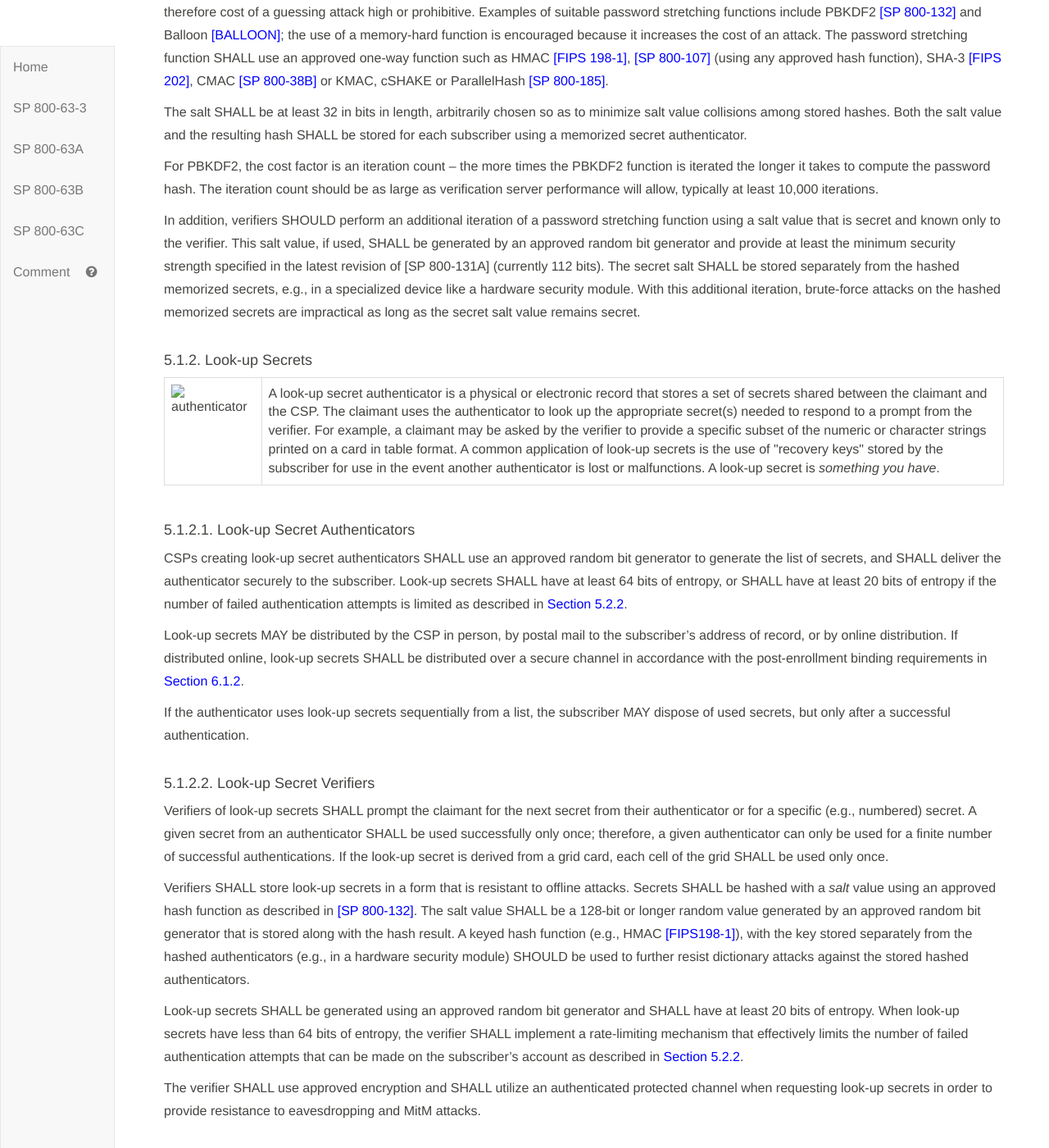
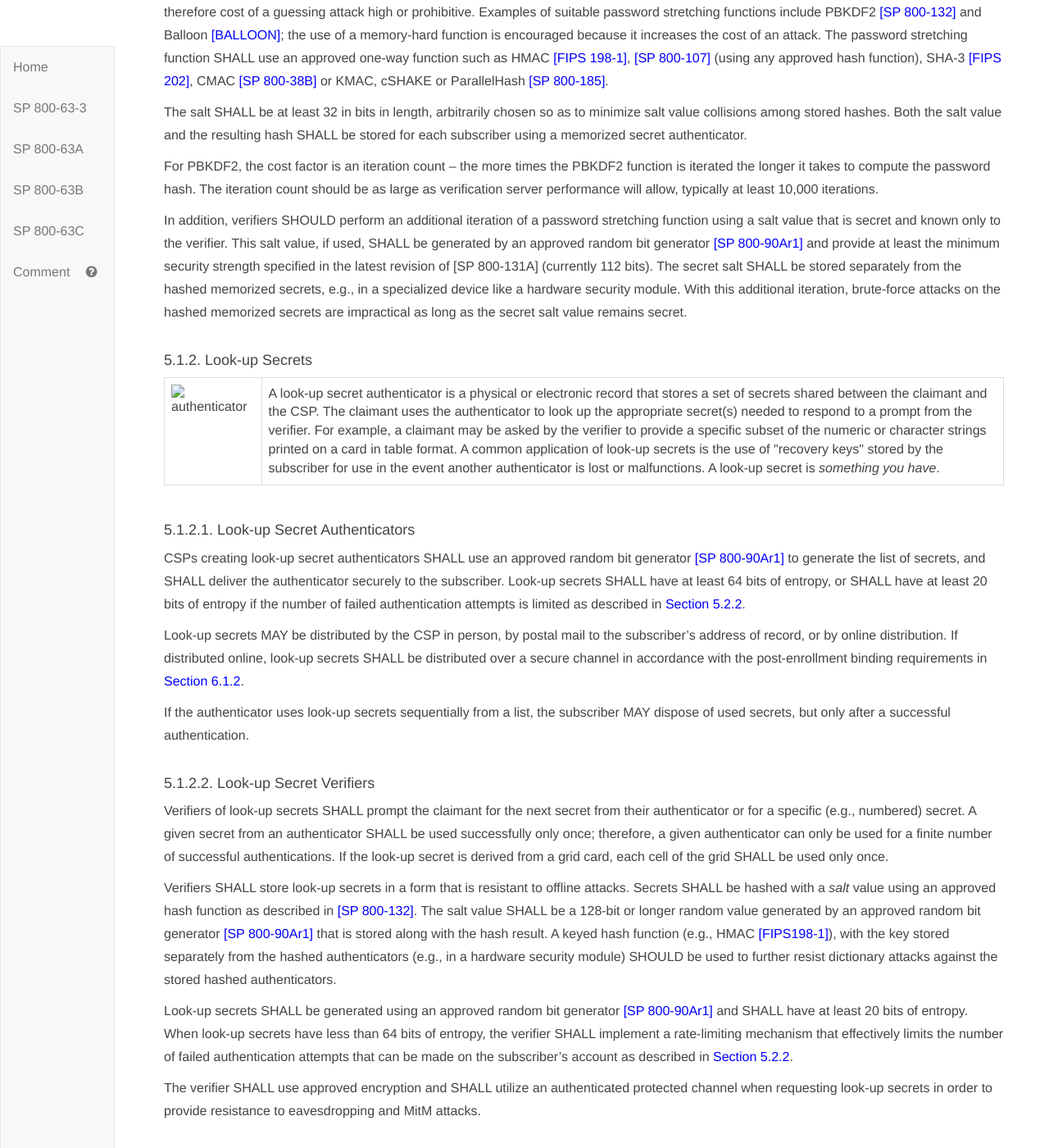
Before and after one commit to usnistgov/800-63-3, a Jekyll site: the page built from sp800-63b/sec5_authenticators.md, in a window 1280 px wide and 1400 px high, scrolled down 1933 px. Shown: the whole window at 82% size. Built offline with Jekyll 4.4.1, drawn with Linux system fonts in a browser that asks for light colours; our own code applies the rules of GitHub Pages for plain Markdown files; some of the changed text lies outside the part shown.

Commit message:
Add reference for random bit generators. Closes #1393

```diff
--- a/sp800-63b/sec5_authenticators.md
+++ b/sp800-63b/sec5_authenticators.md
@@ -29,7 +29,7 @@ Verifiers SHALL require subscriber-chosen memorized secrets to be at least 8 cha
 
 If Unicode characters are accepted in memorized secrets, the verifier SHOULD apply the Normalization Process for Stabilized Strings defined in Section 12.1 of Unicode Standard Annex 15 [[UAX 15]](#UAX15) using either the NFKC or NFKD normalization. Subscribers choosing memorized secrets containing Unicode characters SHOULD be advised that some characters may be represented differently by some endpoints, which can affect their ability to authenticate successfully. This process is applied prior to hashing of the byte string representing the memorized secret.
 
-Memorized secrets that are randomly chosen by the CSP (e.g., at enrollment) or by the verifier (e.g., when a user requests a new PIN) SHALL be at least 6 characters in length and SHALL be generated using an approved random bit generator.
+Memorized secrets that are randomly chosen by the CSP (e.g., at enrollment) or by the verifier (e.g., when a user requests a new PIN) SHALL be at least 6 characters in length and SHALL be generated using an approved random bit generator [[SP 800-90Ar1]](SP800-90Ar1).
 
 Memorized secret verifiers SHALL NOT permit the subscriber to store a "hint" that is accessible to an unauthenticated claimant. Verifiers also SHALL NOT prompt subscribers to use specific types of information (e.g., "What was the name of your first pet?") when choosing memorized secrets.
 
@@ -58,7 +58,7 @@ The salt SHALL be at least 32 in bits in length, arbitrarily chosen so as to min
 
 For PBKDF2, the cost factor is an iteration count – the more times the PBKDF2 function is iterated the longer it takes to compute the password hash.  The iteration count should be as large as verification server performance will allow, typically at least 10,000 iterations.
 
-In addition, verifiers SHOULD perform an additional iteration of a password stretching function using a salt value that is secret and known only to the verifier. This salt value, if used, SHALL be generated by an approved random bit generator and provide at least the minimum security strength specified in the latest revision of [SP 800-131A] (currently 112 bits). The secret salt SHALL be stored separately from the hashed memorized secrets, e.g., in a specialized device like a hardware security module. With this additional iteration, brute-force attacks on the hashed memorized secrets are impractical as long as the secret salt value remains secret.
+In addition, verifiers SHOULD perform an additional iteration of a password stretching function using a salt value that is secret and known only to the verifier. This salt value, if used, SHALL be generated by an approved random bit generator  [[SP 800-90Ar1]](SP800-90Ar1) and provide at least the minimum security strength specified in the latest revision of [SP 800-131A] (currently 112 bits). The secret salt SHALL be stored separately from the hashed memorized secrets, e.g., in a specialized device like a hardware security module. With this additional iteration, brute-force attacks on the hashed memorized secrets are impractical as long as the secret salt value remains secret.
 
 #### <a name="lookupsecrets"></a> 5.1.2. Look-up Secrets
 
@@ -72,7 +72,7 @@ In addition, verifiers SHOULD perform an additional iteration of a password stre
   </div>
 
 #### 5.1.2.1. Look-up Secret Authenticators
-CSPs creating look-up secret authenticators SHALL use an approved random bit generator to generate the list of secrets, and SHALL deliver the authenticator securely to the subscriber. Look-up secrets SHALL have at least 64 bits of entropy, or SHALL have at least 20 bits of entropy if the number of failed authentication attempts is limited as described in [Section 5.2.2](#throttle).
+CSPs creating look-up secret authenticators SHALL use an approved random bit generator  [[SP 800-90Ar1]](SP800-90Ar1) to generate the list of secrets, and SHALL deliver the authenticator securely to the subscriber. Look-up secrets SHALL have at least 64 bits of entropy, or SHALL have at least 20 bits of entropy if the number of failed authentication attempts is limited as described in [Section 5.2.2](#throttle).
 
 Look-up secrets MAY be distributed by the CSP in person, by postal mail to the subscriber's address of record, or by online distribution. If distributed online, look-up secrets SHALL be distributed over a secure channel in accordance with the post-enrollment binding requirements in [Section 6.1.2](#post-enroll-bind).
 
@@ -82,9 +82,9 @@ If the authenticator uses look-up secrets sequentially from a list, the subscrib
 
 Verifiers of look-up secrets SHALL prompt the claimant for the next secret from their authenticator or for a specific (e.g., numbered) secret. A given secret from an authenticator SHALL be used successfully only once; therefore, a given authenticator can only be used for a finite number of successful authentications. If the look-up secret is derived from a grid card, each cell of the grid SHALL be used only once.
 
-Verifiers SHALL store look-up secrets in a form that is resistant to offline attacks. Secrets SHALL be hashed with a *salt* value using an approved hash function as described in [[SP 800-132]](#SP800-132). The salt value SHALL be a 128-bit or longer random value generated by an approved random bit generator that is stored along with the hash result. A keyed hash function (e.g., HMAC [[FIPS198-1]](#FIPS198-1)), with the key stored separately from the hashed authenticators (e.g., in a hardware security module) SHOULD be used to further resist dictionary attacks against the stored hashed authenticators.
+Verifiers SHALL store look-up secrets in a form that is resistant to offline attacks. Secrets SHALL be hashed with a *salt* value using an approved hash function as described in [[SP 800-132]](#SP800-132). The salt value SHALL be a 128-bit or longer random value generated by an approved random bit generator  [[SP 800-90Ar1]](SP800-90Ar1) that is stored along with the hash result. A keyed hash function (e.g., HMAC [[FIPS198-1]](#FIPS198-1)), with the key stored separately from the hashed authenticators (e.g., in a hardware security module) SHOULD be used to further resist dictionary attacks against the stored hashed authenticators.
 
-Look-up secrets SHALL be generated using an approved random bit generator and SHALL have at least 20 bits of entropy. When look-up secrets have less than 64 bits of entropy, the verifier SHALL implement a rate-limiting mechanism that effectively limits the number of failed authentication attempts that can be made on the subscriber's account as described in [Section 5.2.2](#throttle).
+Look-up secrets SHALL be generated using an approved random bit generator  [[SP 800-90Ar1]](SP800-90Ar1) and SHALL have at least 20 bits of entropy. When look-up secrets have less than 64 bits of entropy, the verifier SHALL implement a rate-limiting mechanism that effectively limits the number of failed authentication attempts that can be made on the subscriber's account as described in [Section 5.2.2](#throttle).
 
 The verifier SHALL use approved encryption and SHALL utilize an authenticated protected channel when requesting look-up secrets in order to provide resistance to eavesdropping and MitM attacks.
 
@@ -147,7 +147,7 @@ Depending on the type of out-of-band authenticator, one of the following SHALL t
 
 In all cases, the authentication SHALL be considered invalid if not completed within 10 minutes. In order to provide replay resistance as described in [Section 5.2.8](#replay), verifiers SHALL accept a given authentication secret only once during the validity period.
 
-The verifier SHALL generate random authentication secrets with at least 20 bits of entropy using an approved random bit generator. If the authentication secret has less than 64 bits of entropy, the verifier SHALL implement a rate-limiting mechanism that effectively limits the number of failed authentication attempts that can be made on the subscriber's account as described in [Section 5.2.2](#throttle).
+The verifier SHALL generate random authentication secrets with at least 20 bits of entropy using an approved random bit generator [[SP 800-90Ar1]](SP800-90Ar1). If the authentication secret has less than 64 bits of entropy, the verifier SHALL implement a rate-limiting mechanism that effectively limits the number of failed authentication attempts that can be made on the subscriber's account as described in [Section 5.2.2](#throttle).
 
 #### <a name="singlefactorOTP"></a> 5.1.4. Single-factor OTP Device
 
@@ -266,7 +266,7 @@ Single-factor cryptographic device verifiers generate a challenge nonce, send it
 
 The verifier has either symmetric or asymmetric cryptographic keys corresponding to each authenticator. While both types of keys SHALL be protected against modification, symmetric keys SHALL additionally be strongly protected against unauthorized disclosure.
 
-The challenge nonce SHALL be at least 64 bits in length, and SHALL either be unique over the lifetime of the authenticator or statistically unique (generated using an approved random bit generator). The verification operation SHALL use approved cryptography.
+The challenge nonce SHALL be at least 64 bits in length, and SHALL either be unique over the lifetime of the authenticator or statistically unique (generated using an approved random bit generator [[SP 800-90Ar1]](SP800-90Ar1)). The verification operation SHALL use approved cryptography.
 
 #### 5.1.8. Multi-factor Cryptographic Software
 
```
Also changed, not shown: sp800-63b/references.md (+2 -0 lines).
